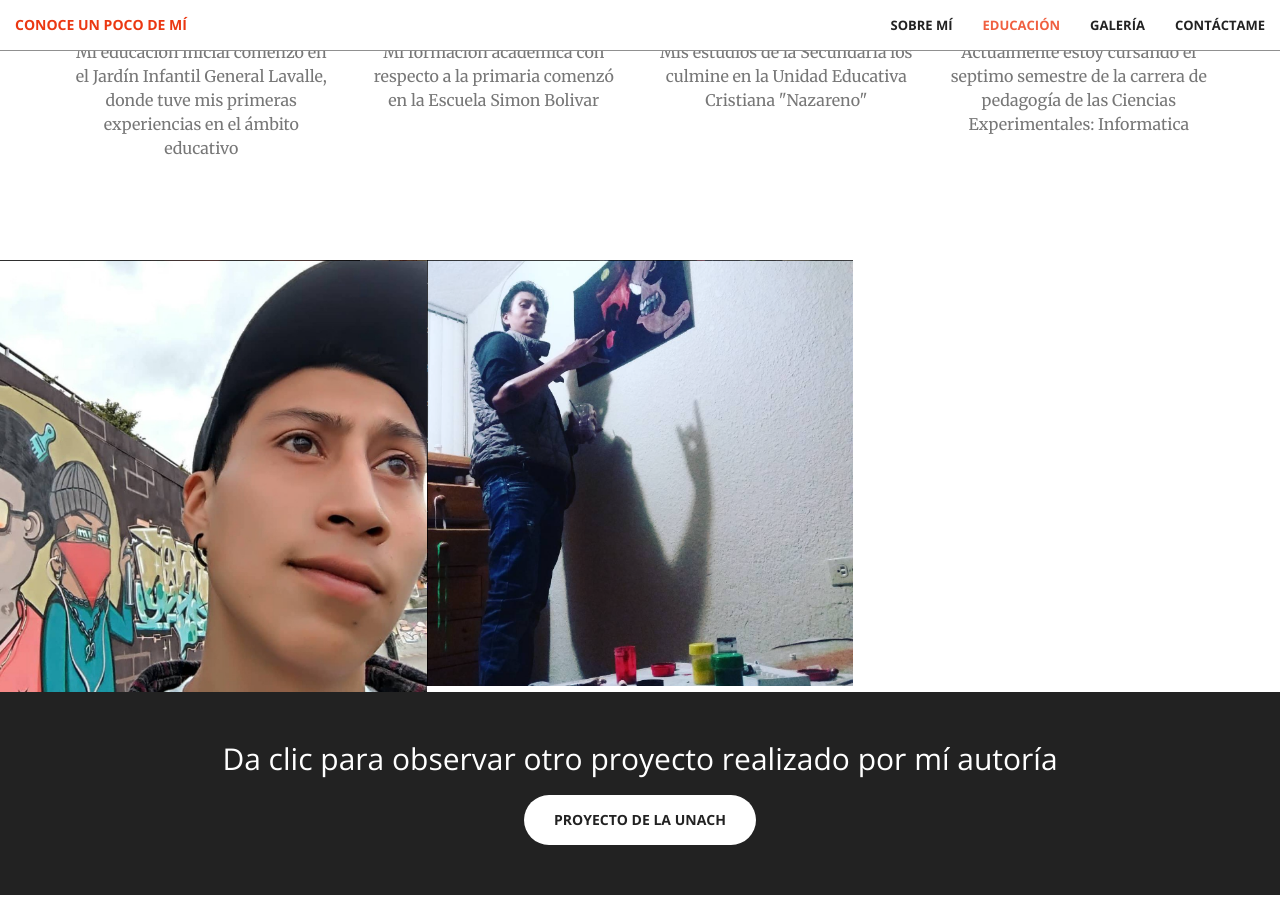
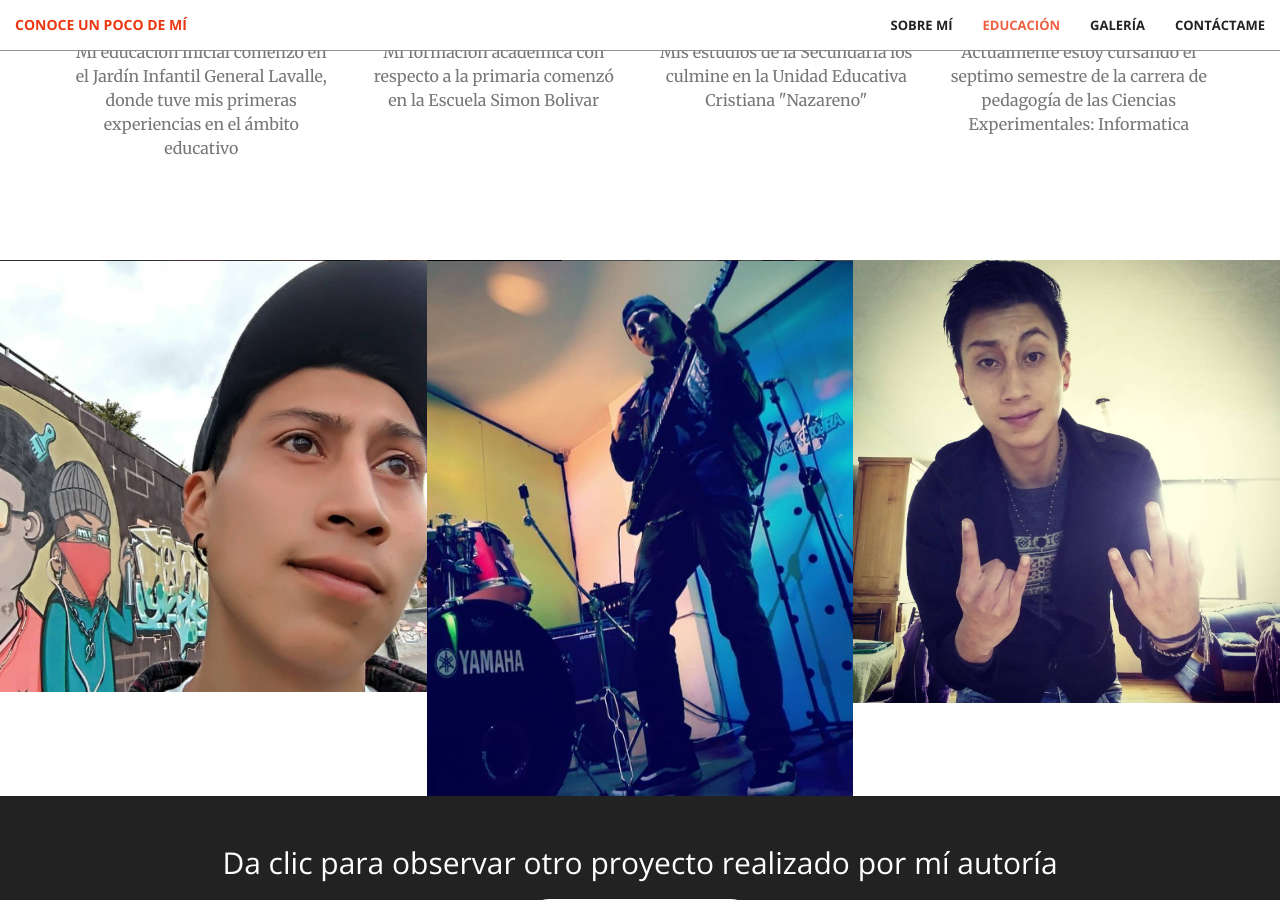
Before and after one commit to lfih-96/lfih-96.github.io, a Jekyll site: the page built from index.html, in a window 1280 px wide and 900 px high, scrolled down 1826 px. Built offline with Jekyll 4.4.1, drawn with Linux system fonts in a browser that asks for light colours.

Commit message:
Ultimos detalles

```diff
--- a/_includes/portfolio.html
+++ b/_includes/portfolio.html
@@ -17,7 +18,7 @@
                 </a>
             </div>
             <div class="col-lg-4 col-sm-6">
-                <a href="#" class="portfolio-box">
+                <a href="" class="portfolio-box">
                     <img src="img/portfolio/2.png" class="img-responsive" alt="">
                     <div class="portfolio-box-caption">
                         <div class="portfolio-box-caption-content">
@@ -25,7 +26,22 @@
                                 Hobby
                             </div>
                             <div class="project-name">
-
+                                Clikear
+                            </div>
+                        </div>
+                    </div>
+                </a>
+            </div>
+            <div class="col-lg-4 col-sm-6">
+                <a href="" class="portfolio-box">
+                    <img src="img/portfolio/3.png" class="img-responsive" alt="">
+                    <div class="portfolio-box-caption">
+                        <div class="portfolio-box-caption-content">
+                            <div class="project-category text-faded">
+                                Conóceme
+                            </div>
+                            <div class="project-name">
+                                Clikear
                             </div>
                         </div>
                     </div>
```
Also changed, not shown: other parts of _includes/portfolio.html (+1 -0 lines), img/portfolio/2.jpg (deleted), img/portfolio/2.png, img/portfolio/3.png (added).
